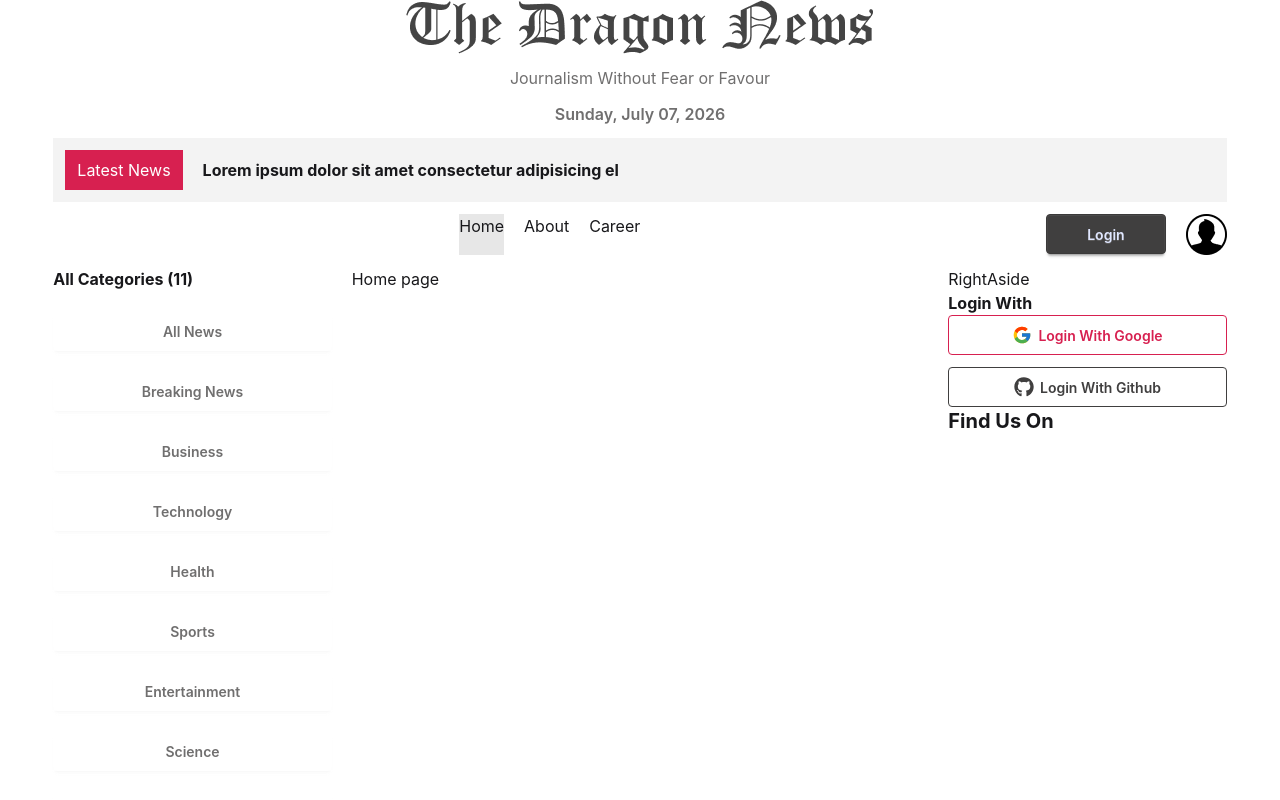
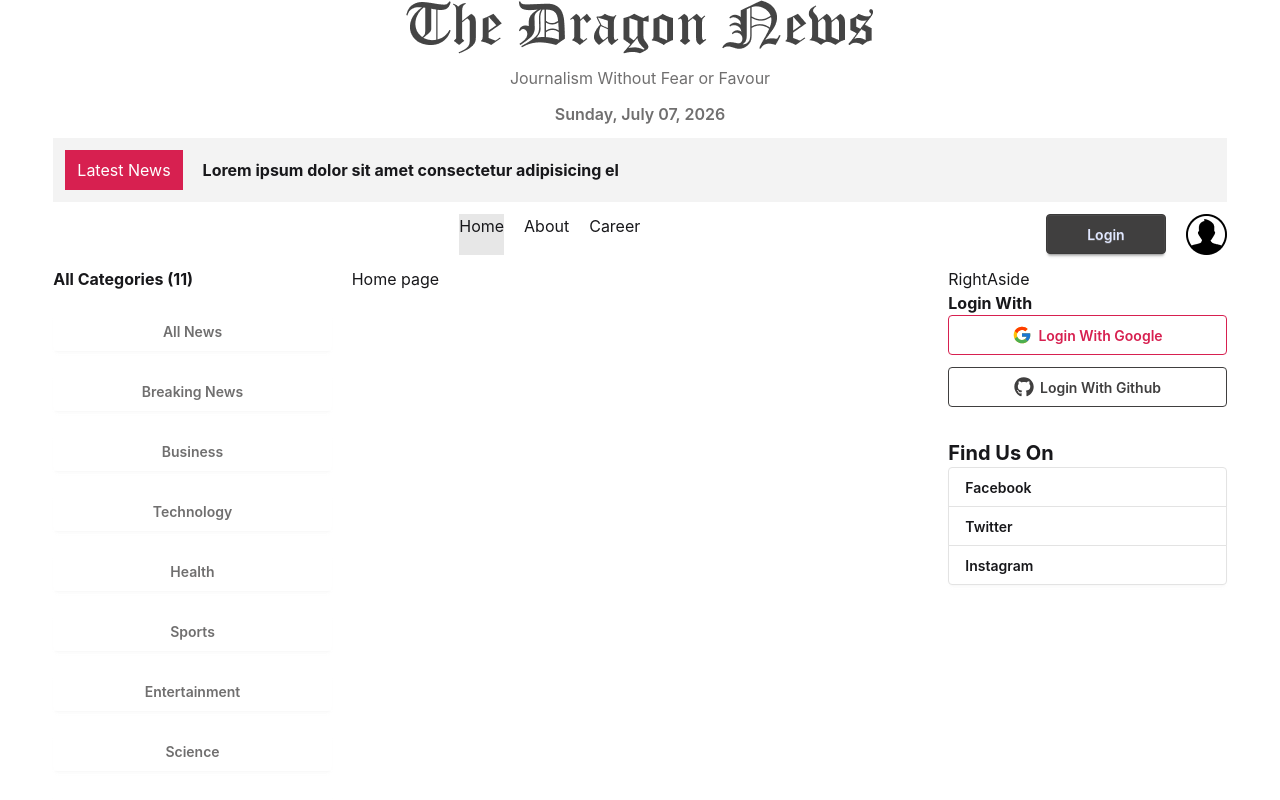
Before and after one commit to alalhosen/dragon-news-update, a React (Vite) app: page / in a window 1280 px wide. Shown: the top 800 px of the page. Built offline with nearby package versions, Linux system fonts and the light colour scheme.

Commit message:
FindUs component create & function set

```diff
--- a/src/components/homeLayout/FindUs.jsx
+++ b/src/components/homeLayout/FindUs.jsx
@@ -1,11 +1,18 @@
-import React from 'react';
+import React from "react";
 
 const FindUs = () => {
-    return (
-        <div>
-            <h2 className='text-xl font-bold'>Find Us On</h2>
+  return (
+    <div>
+      <h2 className="text-xl font-bold">Find Us On</h2>
+      <div>
+        <div className="join join-vertical w-full">
+          <button className="btn bg-base-100 justify-start join-item">Facebook</button>
+          <button className="btn bg-base-100 justify-start join-item">Twitter</button>
+          <button className="btn bg-base-100 justify-start join-item">Instagram</button>
         </div>
-    );
+      </div>
+    </div>
+  );
 };
 
 export default FindUs;
--- a/src/components/homeLayout/RightAside.jsx
+++ b/src/components/homeLayout/RightAside.jsx
@@ -4,7 +4,7 @@ import FindUs from './FindUs';
 
 const RightAside = () => {
     return (
-        <div>
+        <div className='space-y-8'>
             RightAside
             <SocialLogin></SocialLogin>
             <FindUs></FindUs>
```
